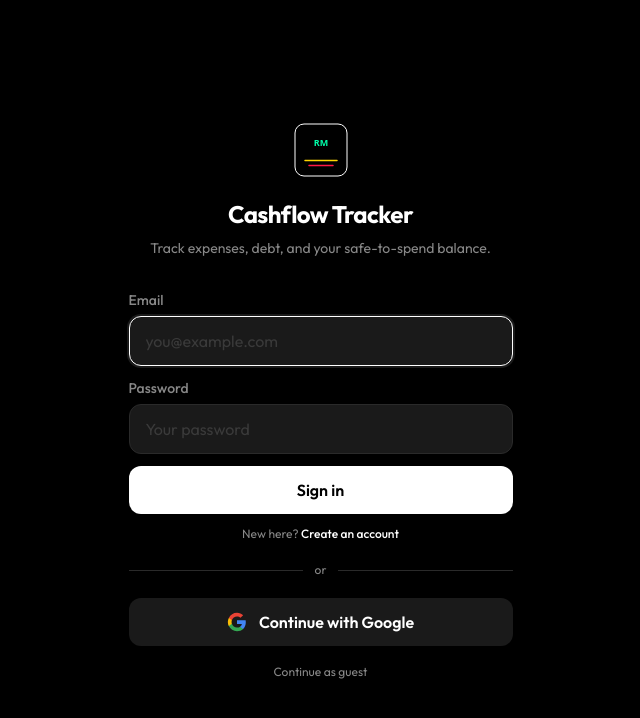
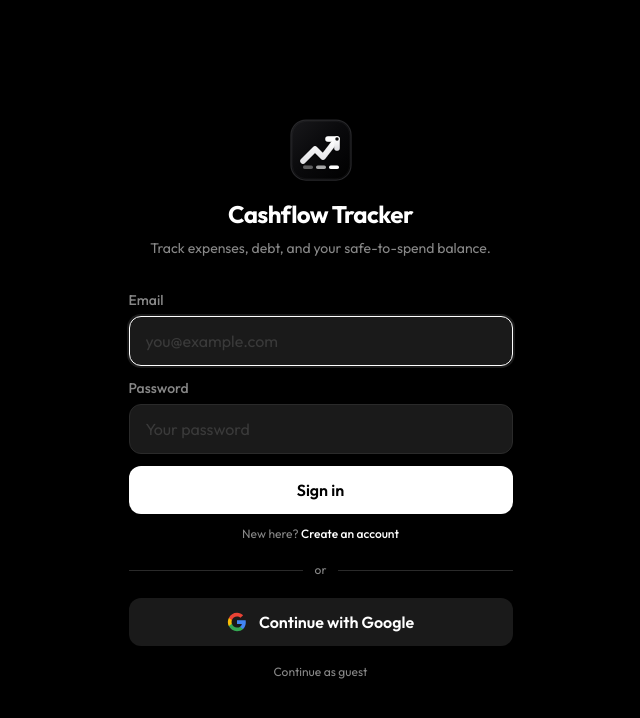
Before and after one commit to Liem0901/cashflow-debt-tracker, a React (Vite) app: page /login in a window 1280 px wide. Shown: the top 718 px of the page, without its empty margins (312-952 px from the left). Built offline with nearby package versions, Linux system fonts and the light colour scheme; no server answers.

Commit message:
Update favicon references across the application

```diff
--- a/frontend/src/components/layout/AppLogo.jsx
+++ b/frontend/src/components/layout/AppLogo.jsx
@@ -2,7 +2,7 @@ export default function AppLogo() {
   return (
     <div className="flex items-center gap-3">
       <img
-        src="/icons/icon.svg"
+        src="/favicon.svg"
         alt=""
         className="h-9 w-9 shrink-0 rounded-xl"
         aria-hidden
--- a/frontend/src/pages/LandingPage.jsx
+++ b/frontend/src/pages/LandingPage.jsx
@@ -32,7 +32,7 @@ export default function LandingPage() {
     <div className="bg-black">
       <nav className="flex items-center justify-between px-6 py-5 lg:px-12">
         <div className="flex items-center gap-2.5">
-          <img src="/icons/icon.svg" alt="" className="h-8 w-8 rounded-lg" aria-hidden />
+          <img src="/favicon.svg" alt="" className="h-8 w-8 rounded-lg" aria-hidden />
           <span className="text-lg font-bold text-white">Cashflow Tracker</span>
         </div>
         <div className="flex items-center gap-5">
--- a/frontend/src/pages/LoginPage.jsx
+++ b/frontend/src/pages/LoginPage.jsx
@@ -58,7 +58,7 @@ export default function LoginPage() {
       <div className="w-full max-w-sm animate-fade-in">
         <div className="mb-8 flex flex-col items-center text-center">
           <img
-            src="/icons/icon.svg"
+            src="/favicon.svg"
             alt=""
             className="mb-4 h-16 w-16 rounded-2xl"
             aria-hidden
--- a/index.html
+++ b/index.html
@@ -9,8 +9,8 @@
     <meta name="apple-mobile-web-app-capable" content="yes" />
     <meta name="apple-mobile-web-app-status-bar-style" content="black-translucent" />
     <meta name="apple-mobile-web-app-title" content="Cashflow" />
-    <link rel="icon" type="image/svg+xml" href="/icons/icon.svg" />
-    <link rel="apple-touch-icon" href="/icons/icon.svg" />
+    <link rel="icon" type="image/svg+xml" href="/favicon.svg" />
+    <link rel="apple-touch-icon" href="/favicon.svg" />
     <link rel="preconnect" href="https://fonts.googleapis.com" />
     <link rel="preconnect" href="https://fonts.gstatic.com" crossorigin />
     <link
--- a/vite.config.js
+++ b/vite.config.js
@@ -12,7 +12,7 @@ export default defineConfig(({ mode }) => {
     react(),
     VitePWA({
       registerType: 'autoUpdate',
-      includeAssets: ['icons/icon.svg'],
+      includeAssets: ['favicon.svg'],
       manifest: {
         name: 'Cashflow & Debt Tracker',
         short_name: 'Cashflow',
@@ -25,13 +25,13 @@ export default defineConfig(({ mode }) => {
         start_url: '/',
         icons: [
           {
-            src: 'icons/icon.svg',
+            src: 'favicon.svg',
             sizes: 'any',
             type: 'image/svg+xml',
             purpose: 'any',
           },
           {
-            src: 'icons/icon.svg',
+            src: 'favicon.svg',
             sizes: 'any',
             type: 'image/svg+xml',
             purpose: 'maskable',
```
